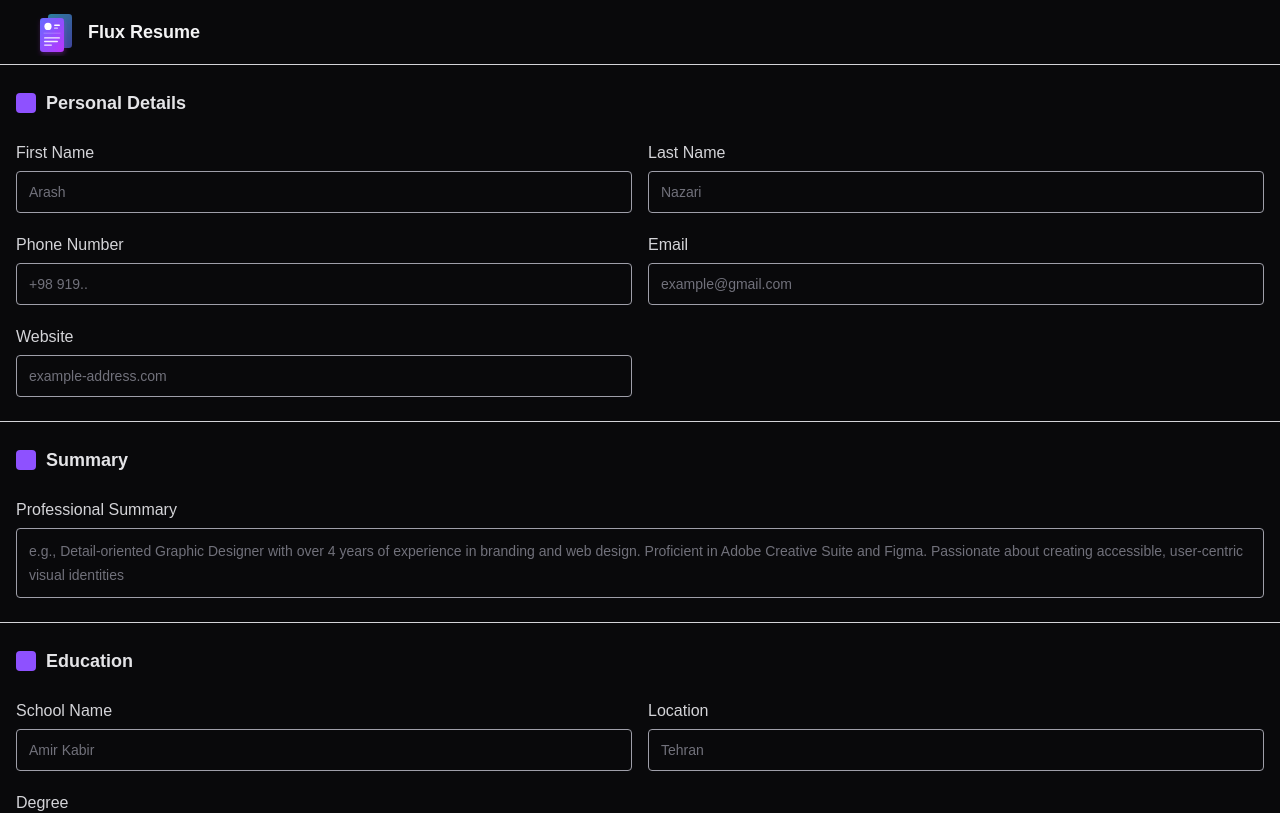
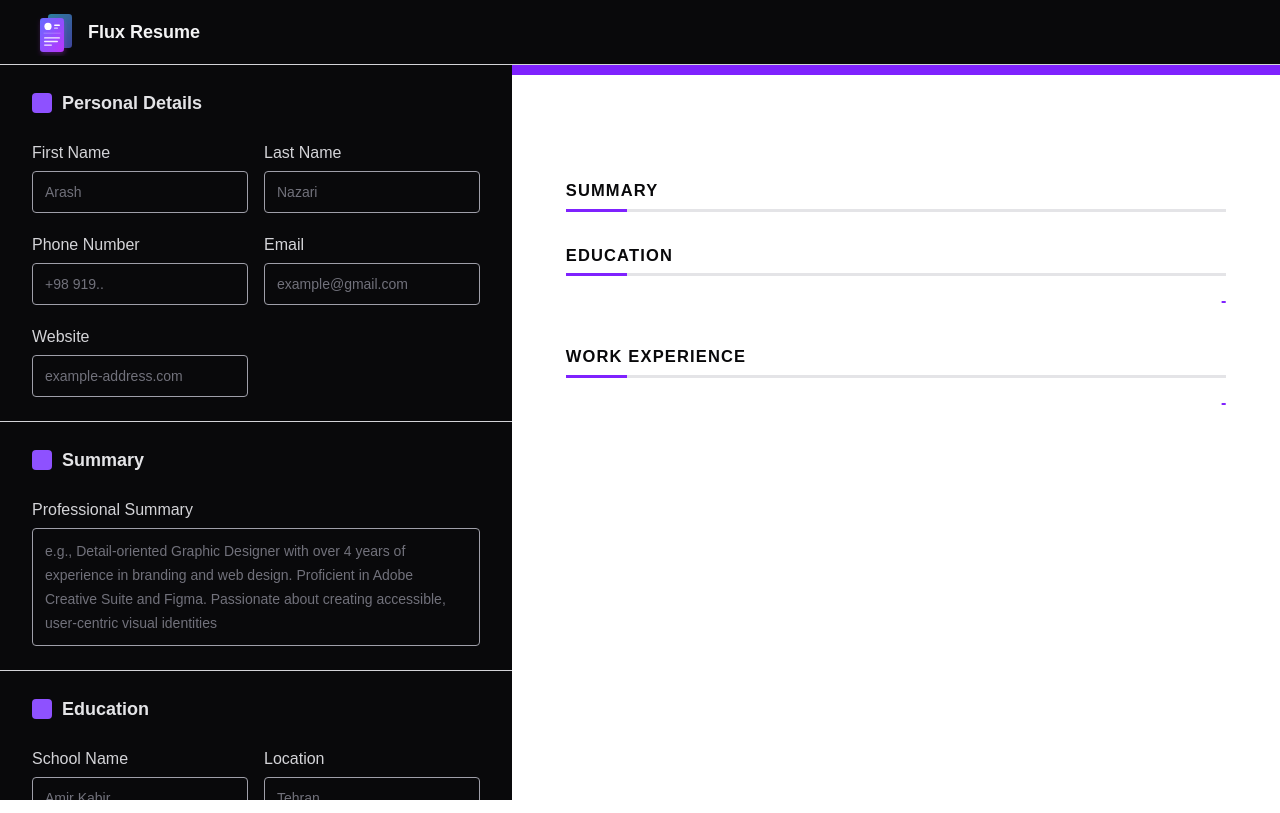
Before and after one commit to N0t-Eb1/cv-generator, a React (Vite) app: page / in a window 1280 px wide. Shown: the top 813 px of the page. Built offline with nearby package versions, Linux system fonts and the light colour scheme.

Commit message:
Write Resume component and finish the overall layout of the webpage

```diff
--- a/src/App.jsx
+++ b/src/App.jsx
@@ -1,11 +1,17 @@
 import { Form } from "./components/form";
 import { Header } from "./components/header";
+import { Resume } from "./components/resume";
 
 function App() {
   return (
-    <div className="min-h-dvh bg-zinc-950 text-zinc-100">
+    <div className="bg-zinc-950 text-zinc-100 lg:grid lg:h-screen lg:grid-rows-[auto_1fr] lg:overflow-y-hidden">
       <Header />
-      <Form />
+      <div className="grid min-h-0 gap-y-8 lg:grid-cols-[2fr_3fr]">
+        <Form />
+        <div className="overflow-y-auto p-4 lg:p-0">
+          <Resume />
+        </div>
+      </div>
     </div>
   );
 }
--- a/src/components/form.jsx
+++ b/src/components/form.jsx
@@ -6,12 +6,12 @@ import { WorkExperience } from "./work-experience";
 
 export function Form() {
   return (
-    <>
+    <div className="overflow-y-auto">
       <PersonalInfo />
       <Summary />
       <Education />
       <WorkExperience />
       <Settings />
-    </>
+    </div>
   );
 }
--- a/src/components/header.jsx
+++ b/src/components/header.jsx
@@ -2,7 +2,7 @@ import { Logo } from "./logo";
 
 export function Header() {
   return (
-    <div className="sticky top-0 z-999 border-b border-zinc-300 bg-zinc-950 p-2 md:px-8">
+    <div className="sticky top-0 z-999 border-b border-zinc-300 bg-zinc-950 p-2 lg:px-8">
       <div className="flex items-center gap-2">
         <Logo />
         <span className="text-base font-semibold md:text-lg">Flux Resume</span>
--- /dev/null
+++ b/src/components/resume.jsx
@@ -0,0 +1,164 @@
+import { Fragment } from "react";
+
+import { useCvStore } from "./cv";
+
+export function Resume() {
+  return (
+    <div className="@container aspect-[1/1.414] bg-white text-zinc-800">
+      <div className="h-[1.25cqw] bg-violet-600"></div>
+      <div className="p-[7cqw] text-[2cqw]">
+        <PersonalInfo />
+        <Summary />
+        <Education />
+        <WorkExperience />
+      </div>
+    </div>
+  );
+}
+
+function Link({ children, ...props }) {
+  return (
+    <a className="font-medium text-indigo-800" {...props}>
+      {children}
+    </a>
+  );
+}
+
+function LinkSep() {
+  return <div className="size-[0.75cqw] rotate-45 bg-fuchsia-600"></div>;
+}
+
+function PersonalInfo() {
+  const { firstName, lastName, phone, email, website } = useCvStore(s => s.personalInfo);
+
+  const links = [
+    { val: phone, hrefPref: "tel:" },
+    { val: email, hrefPref: "mailto:" },
+    { val: website, hrefPref: "" },
+  ]
+    .filter(({ val }) => val)
+    .map(({ val, hrefPref }, i, arr) => (
+      <Fragment key={i}>
+        <Link href={hrefPref + val}>{val}</Link>
+        {i < arr.length - 1 && <LinkSep />}
+      </Fragment>
+    ));
+
+  return (
+    <>
+      <p className="text-center text-[4.75cqw] font-semibold text-zinc-950 capitalize">
+        {firstName} {lastName}
+      </p>
+      <div className="mt-[1.5cqw] mb-[5cqw] flex flex-wrap items-center justify-center gap-x-[2cqw] gap-y-[0.5cqw] text-[1.8cqw] break-all">
+        {links}
+      </div>
+    </>
+  );
+}
+
+function SectionHeader({ children }) {
+  return (
+    <>
+      <div className="mt-[4cqw] text-[2.15cqw] font-semibold tracking-[0.15cqw] text-zinc-950 uppercase">
+        {children}
+      </div>
+      <div className="relative mt-[0.8cqw] mb-[1.5cqw] h-[0.35cqw] bg-zinc-200">
+        <div className="absolute h-[0.35cqw] w-[8cqw] bg-violet-600"></div>
+      </div>
+    </>
+  );
+}
+
+function Summary() {
+  const { summary } = useCvStore(s => s.summary);
+  return (
+    <>
+      <SectionHeader>summary</SectionHeader>
+      <p>{summary}</p>
+    </>
+  );
+}
+
+function EducationItem({ id }) {
+  const { name, location, degree, start, end, ongoing } = useCvStore(s => s.education[id]);
+  const date = `${start} - ${ongoing ? "Present" : end}`;
+
+  return (
+    <div className="grid grid-cols-[1fr_auto] gap-x-[3cqw] [&+&]:mt-[2.5cqw]">
+      <div>
+        <div className="text-[2.1cqw] font-bold">{name}</div>
+        <div className="mt-[0.25cqw]">{degree}</div>
+      </div>
+      <div className="text-right">
+        <div className="text-[2.1cqw] font-semibold text-violet-600">{date}</div>
+        <div className="mt-[0.25cqw]">{location}</div>
+      </div>
+    </div>
+  );
+}
+
+function Education() {
+  const educations = useCvStore(s => s.education);
+
+  return (
+    <>
+      <SectionHeader>education</SectionHeader>
+      {Object.keys(educations).map(id => (
+        <EducationItem key={id} id={id} />
+      ))}
+    </>
+  );
+}
+
+function WorkExperienceItem({ id }) {
+  const { name, location, jobTitle, start, end, ongoing } = useCvStore(s => s.workExperience[id]);
+  const date = `${start} - ${ongoing ? "Present" : end}`;
+
+  return (
+    <>
+      <div className="grid grid-cols-[1fr_auto] gap-x-[3cqw] not-first:mt-[5cqw]">
+        <div>
+          <div className="text-[2.1cqw] font-bold">{name}</div>
+          <div className="mt-[0.25cqw]">{jobTitle}</div>
+        </div>
+        <div className="text-right">
+          <div className="text-[2.1cqw] font-semibold text-violet-600">{date}</div>
+          <div className="mt-[0.25cqw]">{location}</div>
+        </div>
+      </div>
+      <Responsibilities id={id} />
+    </>
+  );
+}
+
+function Responsibilities({ id }) {
+  const responsibilities = useCvStore(s => s.workExperience[id].responsibilities);
+
+  return (
+    <ul className="mt-[2cqw]">
+      {responsibilities.map((responsibility, i) => (
+        <li key={i} className="flex items-start gap-[1.25cqw] [&+&]:mt-[1cqw]">
+          <div className="flex h-lh items-center">
+            <div className="size-[0.75cqw] rounded-full bg-violet-600"></div>
+          </div>
+          <span>{responsibility}</span>
+        </li>
+      ))}
+    </ul>
+  );
+}
+
+function WorkExperience() {
+  const workExperiences = useCvStore(s => s.workExperience);
+
+  return (
+    <>
+      <SectionHeader>work experience</SectionHeader>
+      <div>
+        {Object.keys(workExperiences).map(id => (
+          <WorkExperienceItem key={id} id={id} />
+        ))}
+      </div>
+    </>
+  );
+}
--- a/src/components/section.jsx
+++ b/src/components/section.jsx
@@ -18,7 +18,9 @@ export function SectionHeader({ children }) {
 }
 
 export function SectionWrapper({ children }) {
-  return <div className="@container border-zinc-300 px-4 py-6 [&+&]:border-t">{children}</div>;
+  return (
+    <div className="@container border-zinc-300 px-4 py-6 lg:px-8 [&+&]:border-t">{children}</div>
+  );
 }
 
 export function DeleteBtn({ ...props }) {
```
